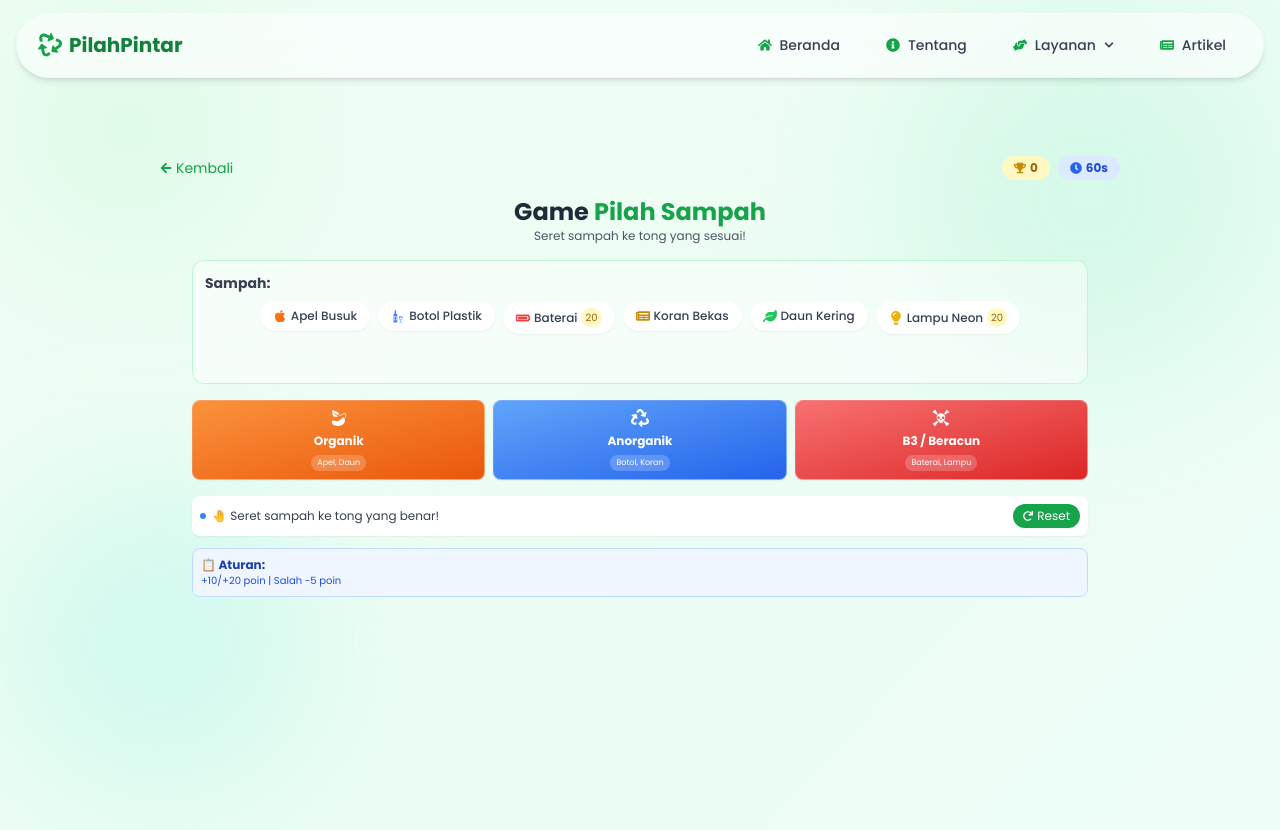
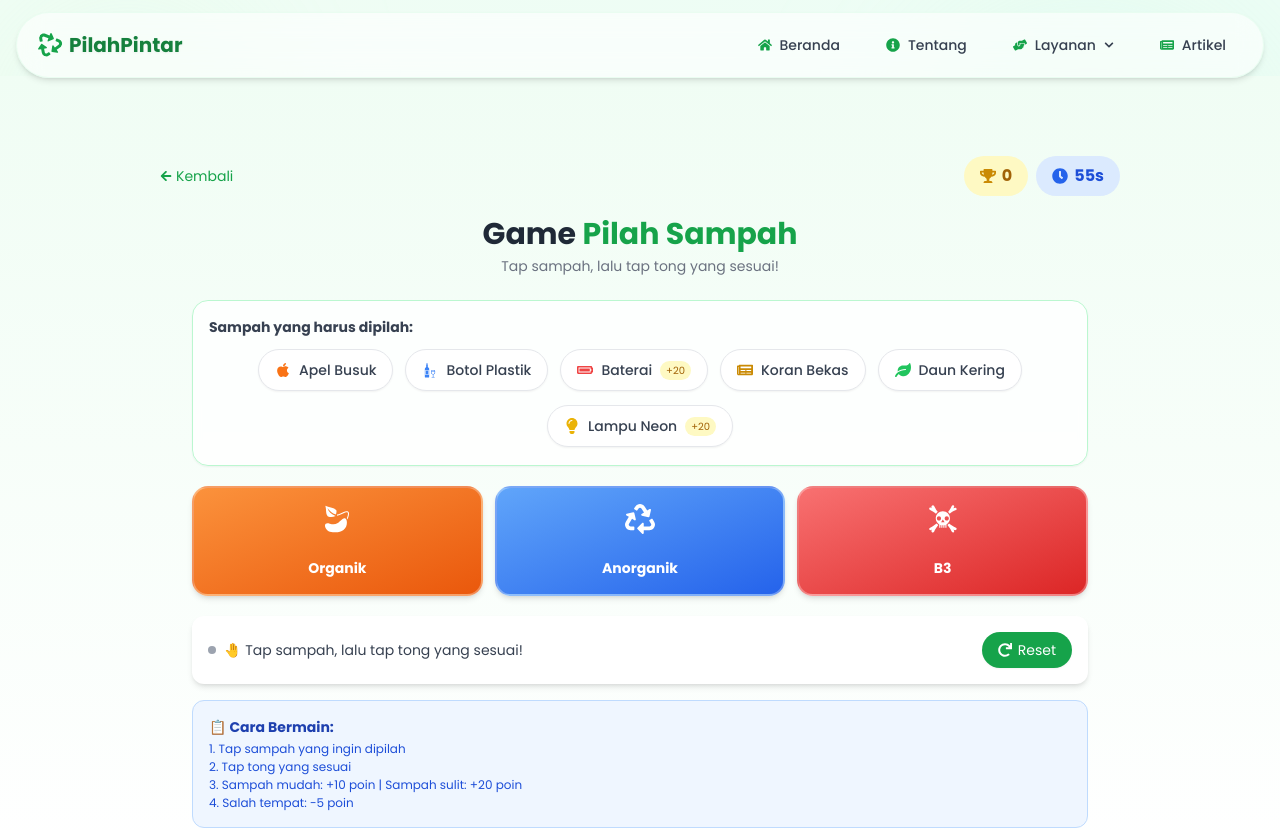
Before and after one commit to nazwadn9-web/EcoSafe-Zone, a React (Vite) app: page /games/pilah-sampah in a window 1280 px wide. Shown: the top 830 px of the page. Built offline with nearby package versions, Linux system fonts and the light colour scheme.

Commit message:
perbaiki pilah sampah game

```diff
--- a/src/pages/games/PilahSampah.jsx
+++ b/src/pages/games/PilahSampah.jsx
@@ -1,9 +1,9 @@
-import React, { useState } from 'react'
+import React, { useState, useRef, useEffect } from 'react'
 import { motion, AnimatePresence } from 'framer-motion'
 import {
-  FaApple,  FaBatteryFull,  FaRecycle,  FaLeaf,
-  FaNewspaper,  FaLightbulb,  FaClock, FaTrophy,
-  FaRedo,  FaArrowLeft
+  FaApple, FaBatteryFull, FaRecycle, FaLeaf,
+  FaNewspaper, FaLightbulb, FaClock, FaTrophy,
+  FaRedo, FaArrowLeft
 } from 'react-icons/fa'
 import {
   GiSkullCrossedBones,
@@ -24,8 +24,8 @@ const PilahSampah = () => {
   ])
 
   const [score, setScore] = useState(0)
-  const [message, setMessage] = useState('🤚 Seret sampah ke tong yang benar!')
-  const [draggedItem, setDraggedItem] = useState(null)
+  const [message, setMessage] = useState('🤚 Tap sampah, lalu tap tong yang sesuai!')
+  const [selectedItem, setSelectedItem] = useState(null)
   const [gameCompleted, setGameCompleted] = useState(false)
   const [timeLeft, setTimeLeft] = useState(60)
 
@@ -35,65 +35,105 @@ const PilahSampah = () => {
       name: 'Organik',
       icon: GiPlantSeed,
       color: 'from-orange-400 to-orange-600',
-      examples: 'Apel, Daun'
+      bgColor: 'bg-orange-500'
     },
     {
       category: 'anorganik',
       name: 'Anorganik',
       icon: FaRecycle,
       color: 'from-blue-400 to-blue-600',
-      examples: 'Botol, Koran'
+      bgColor: 'bg-blue-500'
     },
     {
       category: 'b3',
-      name: 'B3 / Beracun',
+      name: 'B3',
       icon: GiSkullCrossedBones,
       color: 'from-red-400 to-red-600',
-      examples: 'Baterai, Lampu'
+      bgColor: 'bg-red-500'
     },
   ]
 
-  const handleDragStart = (e, item) => {
-    setDraggedItem(item)
-    e.dataTransfer.setData('text/plain', item.category)
+  // Timer effect
+  useEffect(() => {
+    if (gameCompleted || items.length === 0) return
+    const timer = setInterval(() => {
+      setTimeLeft(prev => {
+        if (prev <= 1) {
+          clearInterval(timer)
+          setGameCompleted(true)
+          setMessage('⏰ Waktu habis! Tekan Reset untuk main lagi')
+          return 0
+        }
+        return prev - 1
+      })
+    }, 1000)
+    return () => clearInterval(timer)
+  }, [gameCompleted, items.length])
+
+  // Touch/Click handler untuk memilih sampah
+  const handleItemClick = (item) => {
+    if (gameCompleted) return
+    setSelectedItem(item)
+    setMessage(`📍 ${item.name} dipilih. Sekarang tap tong yang sesuai!`)
+
+    // Animasi getar pada item yang dipilih
+    const element = document.getElementById(`item-${item.id}`)
+    if (element) {
+      element.classList.add('animate-pulse')
+      setTimeout(() => {
+        element.classList.remove('animate-pulse')
+      }, 500)
+    }
   }
 
-  const handleDragOver = (e) => {
-    e.preventDefault()
-  }
-
-  const handleDrop = (e, binCategory) => {
-    e.preventDefault()
-    const itemCategory = e.dataTransfer.getData('text/plain')
-
-    if (!draggedItem) {
-      setMessage('❓ Tidak ada sampah yang dipilih')
+  // Touch/Click handler untuk tong
+  const handleBinClick = (binCategory) => {
+    if (gameCompleted) {
+      setMessage('🎮 Game selesai! Tekan Reset untuk main lagi')
       return
     }
 
-    if (itemCategory === binCategory) {
-      setItems(prev => prev.filter(item => item.id !== draggedItem.id))
-      setScore(prev => prev + (draggedItem.difficulty === 'sulit' ? 20 : 10))
-      setMessage(`✅ Benar! +${draggedItem.difficulty === 'sulit' ? '20' : '10'}`)
+    if (!selectedItem) {
+      setMessage('👆 Tap sampah dulu ya!')
+      return
+    }
+
+    if (selectedItem.category === binCategory) {
+      // Benar
+      setItems(prev => prev.filter(item => item.id !== selectedItem.id))
+      setScore(prev => prev + (selectedItem.difficulty === 'sulit' ? 20 : 10))
+      setMessage(`✅ Benar! +${selectedItem.difficulty === 'sulit' ? '20' : '10'} poin`)
+      setSelectedItem(null)
 
       if (items.length === 1) {
         setGameCompleted(true)
-        setMessage('🎉 SELAMAT! Game Selesai!')
+        setMessage('🎉 SELAMAT! Kamu berhasil memilah semua sampah!')
       }
     } else {
-      setMessage(`❌ Salah! Bukan ${binCategory}`)
+      // Salah
+      setMessage(`❌ Salah! ${selectedItem.name} bukan sampah ${binCategory}`)
       setScore(prev => Math.max(0, prev - 5))
 
-      const element = document.getElementById(`item-${draggedItem.id}`)
+      // Animasi shake pada item yang salah
+      const element = document.getElementById(`item-${selectedItem.id}`)
       if (element) {
         element.classList.add('animate-wiggle')
         setTimeout(() => {
           element.classList.remove('animate-wiggle')
         }, 500)
       }
+
+      // Animasi shake pada tong
+      const binElement = document.getElementById(`bin-${binCategory}`)
+      if (binElement) {
+        binElement.classList.add('animate-shake')
+        setTimeout(() => {
+          binElement.classList.remove('animate-shake')
+        }, 500)
+      }
     }
 
-    setDraggedItem(null)
+    setSelectedItem(null)
   }
 
   const resetGame = () => {
@@ -106,9 +146,10 @@ const PilahSampah = () => {
       { id: 6, name: 'Lampu Neon', category: 'b3', icon: FaLightbulb, color: 'text-yellow-500', difficulty: 'sulit' },
     ])
     setScore(0)
-    setMessage('✨ Game direset! Ayo main lagi!')
+    setMessage('✨ Game direset! Tap sampah, lalu tap tong yang sesuai!')
     setGameCompleted(false)
     setTimeLeft(60)
+    setSelectedItem(null)
   }
 
   return (
@@ -116,47 +157,48 @@ const PilahSampah = () => {
       initial={{ opacity: 0 }}
       animate={{ opacity: 1 }}
       exit={{ opacity: 0 }}
-      className="min-h-screen pt-16 sm:pt-20 pb-6 sm:pb-10 px-3 sm:px-4"
+      className="min-h-screen pt-16 sm:pt-20 pb-6 sm:pb-10 px-3 sm:px-4 bg-gradient-to-b from-green-50 to-white"
     >
       <div className="container-custom max-w-5xl mx-auto">
         {/* Header */}
-        <div className="flex flex-col sm:flex-row items-start sm:items-center justify-between gap-2 sm:gap-3 mb-3 sm:mb-4">
+        <div className="flex flex-col sm:flex-row items-start sm:items-center justify-between gap-2 sm:gap-3 mb-4 sm:mb-5">
           <Link to="/games" className="flex items-center gap-1 text-green-600 hover:text-green-700 text-xs sm:text-sm">
             <FaArrowLeft className="text-xs" />
             <span>Kembali</span>
           </Link>
 
           <div className="flex items-center gap-2 w-full sm:w-auto">
-            <div className="bg-yellow-100 px-2.5 sm:px-3 py-1 rounded-full flex items-center gap-1 flex-1 sm:flex-none justify-center">
-              <FaTrophy className="text-yellow-600 text-xs" />
-              <span className="font-bold text-yellow-700 text-xs">{score}</span>
+            <div className="bg-yellow-100 px-3 sm:px-4 py-1.5 sm:py-2 rounded-full flex items-center gap-1.5 flex-1 sm:flex-none justify-center">
+              <FaTrophy className="text-yellow-600 text-sm sm:text-base" />
+              <span className="font-bold text-yellow-700 text-sm sm:text-base">{score}</span>
             </div>
-            <div className="bg-blue-100 px-2.5 sm:px-3 py-1 rounded-full flex items-center gap-1 flex-1 sm:flex-none justify-center">
-              <FaClock className="text-blue-600 text-xs" />
-              <span className="font-bold text-blue-700 text-xs">{timeLeft}s</span>
+            <div className="bg-blue-100 px-3 sm:px-4 py-1.5 sm:py-2 rounded-full flex items-center gap-1.5 flex-1 sm:flex-none justify-center">
+              <FaClock className="text-blue-600 text-sm sm:text-base" />
+              <span className="font-bold text-blue-700 text-sm sm:text-base">{timeLeft}s</span>
             </div>
           </div>
         </div>
 
         {/* Game Title */}
-        <div className="text-center mb-3 sm:mb-4">
-          <h1 className="text-lg sm:text-xl md:text-2xl font-bold text-gray-800">
+        <div className="text-center mb-4 sm:mb-6">
+          <h1 className="text-xl sm:text-2xl md:text-3xl font-bold text-gray-800">
             Game <span className="text-green-600">Pilah Sampah</span>
           </h1>
-          <p className="text-xs text-gray-600 max-w-2xl mx-auto">
-            Seret sampah ke tong yang sesuai!
+          <p className="text-xs sm:text-sm text-gray-500 max-w-2xl mx-auto mt-1">
+            {gameCompleted ? 'Game selesai! Tekan Reset untuk bermain lagi' : 'Tap sampah, lalu tap tong yang sesuai!'}
           </p>
         </div>
 
         {/* Game Area */}
         <div className="max-w-4xl mx-auto">
           {/* Items to sort */}
-          <div className="bg-white/50 backdrop-blur-sm rounded-lg sm:rounded-xl p-2 sm:p-3 mb-3 sm:mb-4 border border-green-200">
-            <h3 className="text-xs sm:text-sm font-bold text-gray-700 mb-1 sm:mb-2">Sampah:</h3>
-            <div className="flex flex-wrap justify-center gap-1.5 sm:gap-2 min-h-[60px] sm:min-h-[70px]">
+          <div className="bg-white/80 backdrop-blur-sm rounded-xl sm:rounded-2xl p-3 sm:p-4 mb-4 sm:mb-5 border border-green-200 shadow-sm">
+            <h3 className="text-xs sm:text-sm font-bold text-gray-700 mb-2 sm:mb-3">Sampah yang harus dipilah:</h3>
+            <div className="flex flex-wrap justify-center gap-2 sm:gap-3 min-h-[80px] sm:min-h-[100px]">
               <AnimatePresence>
                 {items.map((item) => {
                   const Icon = item.icon
+                  const isSelected = selectedItem?.id === item.id
                   return (
                     <motion.div
                       key={item.id}
@@ -165,15 +207,15 @@ const PilahSampah = () => {
                       animate={{ scale: 1 }}
                       exit={{ scale: 0 }}
                       whileHover={{ scale: 1.02 }}
-                      draggable={!gameCompleted}
-                      onDragStart={(e) => handleDragStart(e, item)}
-                      className={`cursor-grab active:cursor-grabbing ${gameCompleted ? 'opacity-50 cursor-not-allowed' : ''}`}
+                      whileTap={{ scale: 0.98 }}
+                      onClick={() => handleItemClick(item)}
+                      className={`cursor-pointer transition-all ${gameCompleted ? 'opacity-50 cursor-not-allowed' : ''} ${isSelected ? 'ring-2 ring-green-500 ring-offset-2' : ''}`}
                     >
-                      <div className="bg-white px-2 py-1 sm:px-3 sm:py-1.5 rounded-full shadow-sm border border-white flex items-center gap-1">
-                        <Icon className={`text-xs sm:text-sm ${item.color}`} />
-                        <span className="font-medium text-gray-700 text-[10px] sm:text-xs">{item.name}</span>
+                      <div className={`bg-white px-3 sm:px-4 py-2 sm:py-2.5 rounded-full shadow-sm border ${isSelected ? 'border-green-500 bg-green-50' : 'border-gray-200'} flex items-center gap-1.5 sm:gap-2`}>
+                        <Icon className={`text-sm sm:text-base ${item.color}`} />
+                        <span className="font-medium text-gray-700 text-xs sm:text-sm">{item.name}</span>
                         {item.difficulty === 'sulit' && (
-                          <span className="text-[8px] sm:text-[10px] bg-yellow-100 text-yellow-700 px-1 py-0.5 rounded-full">20</span>
+                          <span className="text-[8px] sm:text-[10px] bg-yellow-100 text-yellow-700 px-1.5 py-0.5 rounded-full">+20</span>
                         )}
                       </div>
                     </motion.div>
@@ -184,68 +226,76 @@ const PilahSampah = () => {
                 <motion.div
                   initial={{ opacity: 0 }}
                   animate={{ opacity: 1 }}
-                  className="text-center py-2 sm:py-3"
+                  className="text-center py-4 sm:py-6"
                 >
-                  <GiGlassCelebration className="text-xl sm:text-2xl text-green-500 mx-auto" />
-                  <p className="text-xs text-green-600 font-bold">Selesai!</p>
+                  <GiGlassCelebration className="text-3xl sm:text-4xl text-green-500 mx-auto mb-2" />
+                  <p className="text-sm sm:text-base text-green-600 font-bold">Semua sampah sudah terpilah!</p>
                 </motion.div>
               )}
             </div>
           </div>
 
-          <div className="grid grid-cols-3 gap-1.5 sm:gap-2 mb-3 sm:mb-4">
+          {/* Bins */}
+          <div className="grid grid-cols-3 gap-2 sm:gap-3 mb-4 sm:mb-5">
             {bins.map((bin) => {
               const Icon = bin.icon
               return (
                 <motion.div
                   key={bin.category}
+                  id={`bin-${bin.category}`}
                   whileHover={{ scale: 1.02 }}
-                  onDragOver={handleDragOver}
-                  onDrop={(e) => handleDrop(e, bin.category)}
-                  className={`bg-gradient-to-br ${bin.color} rounded-lg p-2 text-white text-center
-                            shadow-sm border border-white/30 min-h-[70px] sm:min-h-[80px]
-                            flex flex-col items-center justify-between`}
+                  whileTap={{ scale: 0.98 }}
+                  onClick={() => handleBinClick(bin.category)}
+                  className={`bg-gradient-to-br ${bin.color} rounded-xl sm:rounded-2xl p-3 sm:p-4 text-white text-center
+                            shadow-md hover:shadow-lg transition-all duration-200 cursor-pointer
+                            border-2 border-white/30 min-h-[90px] sm:min-h-[110px] flex flex-col items-center justify-between
+                            ${selectedItem ? 'hover:scale-105' : ''}`}
                 >
-                  <Icon className="text-base sm:text-lg" />
-                  <h3 className="text-[10px] sm:text-xs font-bold leading-tight">{bin.name}</h3>
-                  <span className="text-[7px] sm:text-[8px] bg-white/20 rounded-full px-1.5 py-0.5">
-                    {bin.examples}
-                  </span>
+                  <Icon className="text-2xl sm:text-3xl" />
+                  <h3 className="text-xs sm:text-sm font-bold mt-1">{bin.name}</h3>
                 </motion.div>
               )
             })}
           </div>
 
+          {/* Message & Reset */}
           <motion.div
             initial={{ opacity: 0 }}
             animate={{ opacity: 1 }}
-            className="bg-white rounded-lg p-2 shadow-sm flex items-center justify-between gap-2"
+            className={`bg-white rounded-xl p-3 sm:p-4 shadow-md flex items-center justify-between gap-2
+                       ${message.includes('✅') ? 'border-l-4 border-l-green-500' : ''}
+                       ${message.includes('❌') ? 'border-l-4 border-l-red-500' : ''}`}
           >
-            <div className="flex items-center gap-1.5 min-w-0 flex-1">
-              <div className={`w-1.5 h-1.5 rounded-full flex-shrink-0 ${
+            <div className="flex items-center gap-2 min-w-0 flex-1">
+              <div className={`w-2 h-2 rounded-full flex-shrink-0 ${
                 message.includes('✅') ? 'bg-green-500' :
                 message.includes('❌') ? 'bg-red-500' :
-                'bg-blue-500'
+                message.includes('📍') ? 'bg-blue-500' :
+                'bg-gray-400'
               }`} />
-              <span className="text-[10px] sm:text-xs text-gray-700 truncate">{message}</span>
+              <span className="text-xs sm:text-sm text-gray-700 truncate">{message}</span>
             </div>
 
             <motion.button
               whileHover={{ scale: 1.02 }}
               whileTap={{ scale: 0.98 }}
               onClick={resetGame}
-              className="bg-green-600 text-white px-2.5 py-1 rounded-full text-[10px] sm:text-xs
-                       hover:bg-green-700 transition-colors shadow-sm flex items-center gap-1 flex-shrink-0"
+              className="bg-green-600 text-white px-3 sm:px-4 py-1.5 sm:py-2 rounded-full text-xs sm:text-sm
+                       hover:bg-green-700 transition-colors shadow-sm flex items-center gap-1.5 flex-shrink-0"
             >
-              <FaRedo className="text-[8px] sm:text-[10px]" />
+              <FaRedo className="text-xs sm:text-sm" />
               <span>Reset</span>
             </motion.button>
           </motion.div>
 
-          <div className="mt-2 sm:mt-3 bg-blue-50 rounded-lg p-2 border border-blue-200">
-            <h4 className="font-bold text-blue-800 text-[10px] sm:text-xs mb-0.5">📋 Aturan:</h4>
-            <div className="text-blue-700 text-[8px] sm:text-[10px] leading-tight">
-              <span>+10/+20 poin | Salah -5 poin</span>
+          {/* Game Rules */}
+          <div className="mt-3 sm:mt-4 bg-blue-50 rounded-xl p-3 sm:p-4 border border-blue-200">
+            <h4 className="font-bold text-blue-800 text-xs sm:text-sm mb-1">📋 Cara Bermain:</h4>
+            <div className="text-blue-700 text-[10px] sm:text-xs space-y-0.5">
+              <p>1. Tap sampah yang ingin dipilah</p>
+              <p>2. Tap tong yang sesuai</p>
+              <p>3. Sampah mudah: +10 poin | Sampah sulit: +20 poin</p>
+              <p>4. Salah tempat: -5 poin</p>
             </div>
           </div>
         </div>
@@ -254,11 +304,26 @@ const PilahSampah = () => {
       <style jsx>{`
         @keyframes wiggle {
           0%, 100% { transform: rotate(0deg); }
-          25% { transform: rotate(-3deg); }
-          75% { transform: rotate(3deg); }
+          25% { transform: rotate(-5deg); }
+          75% { transform: rotate(5deg); }
+        }
+        @keyframes shake {
+          0%, 100% { transform: translateX(0); }
+          25% { transform: translateX(-5px); }
+          75% { transform: translateX(5px); }
         }
         .animate-wiggle {
-          animation: wiggle 0.2s ease-in-out;
+          animation: wiggle 0.3s ease-in-out;
+        }
+        .animate-shake {
+          animation: shake 0.3s ease-in-out;
+        }
+        .animate-pulse {
+          animation: pulse 0.5s ease-in-out;
+        }
+        @keyframes pulse {
+          0%, 100% { transform: scale(1); }
+          50% { transform: scale(1.05); background-color: #f0fdf4; }
         }
       `}</style>
     </motion.div>
```
